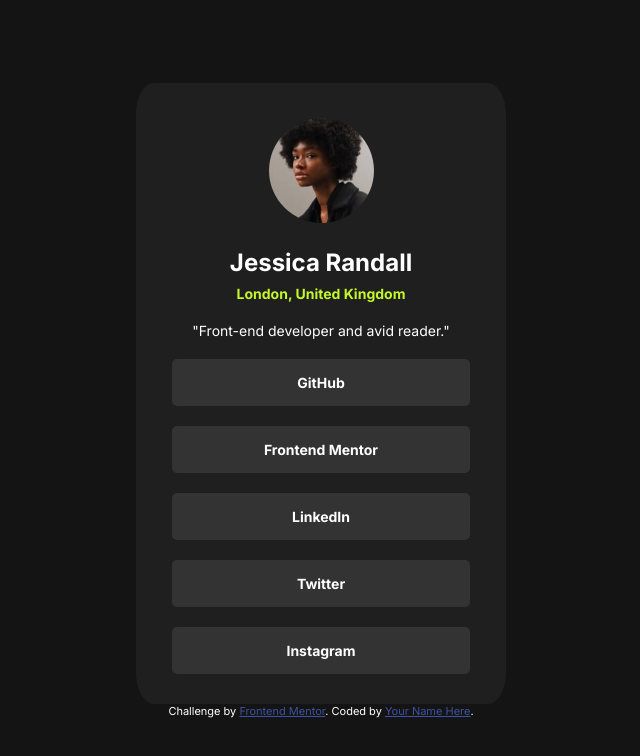
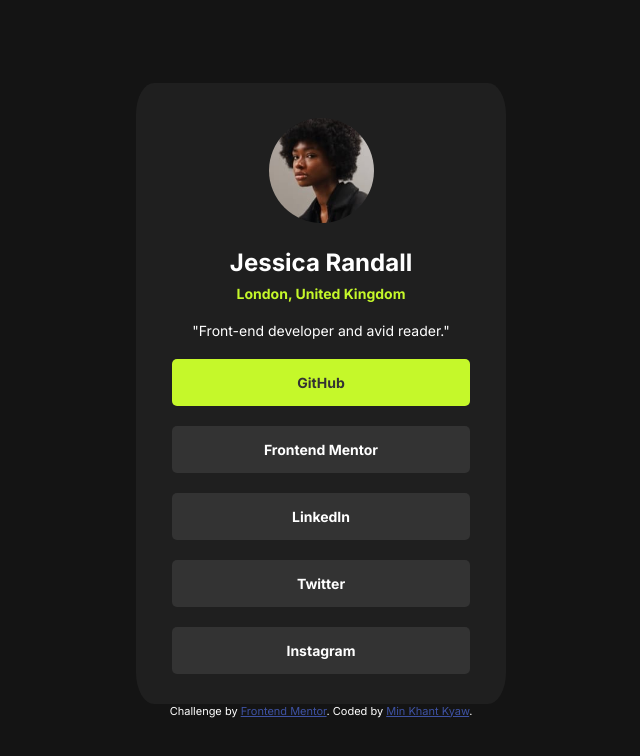
Before and after one commit to mkhantk/social-link-profile, a plain HTML site: page index.html in a window 1280 px wide. In both pictures the pointer is over the element "GitHub". Shown: the whole page, without its empty margins (319-959 px from the left). Drawn offline with Linux system fonts and the light colour scheme.

Commit message:
Add hover

```diff
--- a/index.html
+++ b/index.html
@@ -34,7 +34,7 @@
   </div>
   <div class="attribution">
     Challenge by <a href="https://www.frontendmentor.io?ref=challenge" target="_blank">Frontend Mentor</a>.
-    Coded by <a href="#">Your Name Here</a>.
+    Coded by <a href="#">Min Khant Kyaw</a>.
   </div>
 </body>
 </html>
--- a/style.css
+++ b/style.css
@@ -67,3 +67,8 @@ img {
     width: 100%;
     text-align: center;
 }
+
+.content .social:hover {
+    background-color: hsl(75, 94%, 57%);
+    color: hsl(0, 0%, 20%);
+}
```
